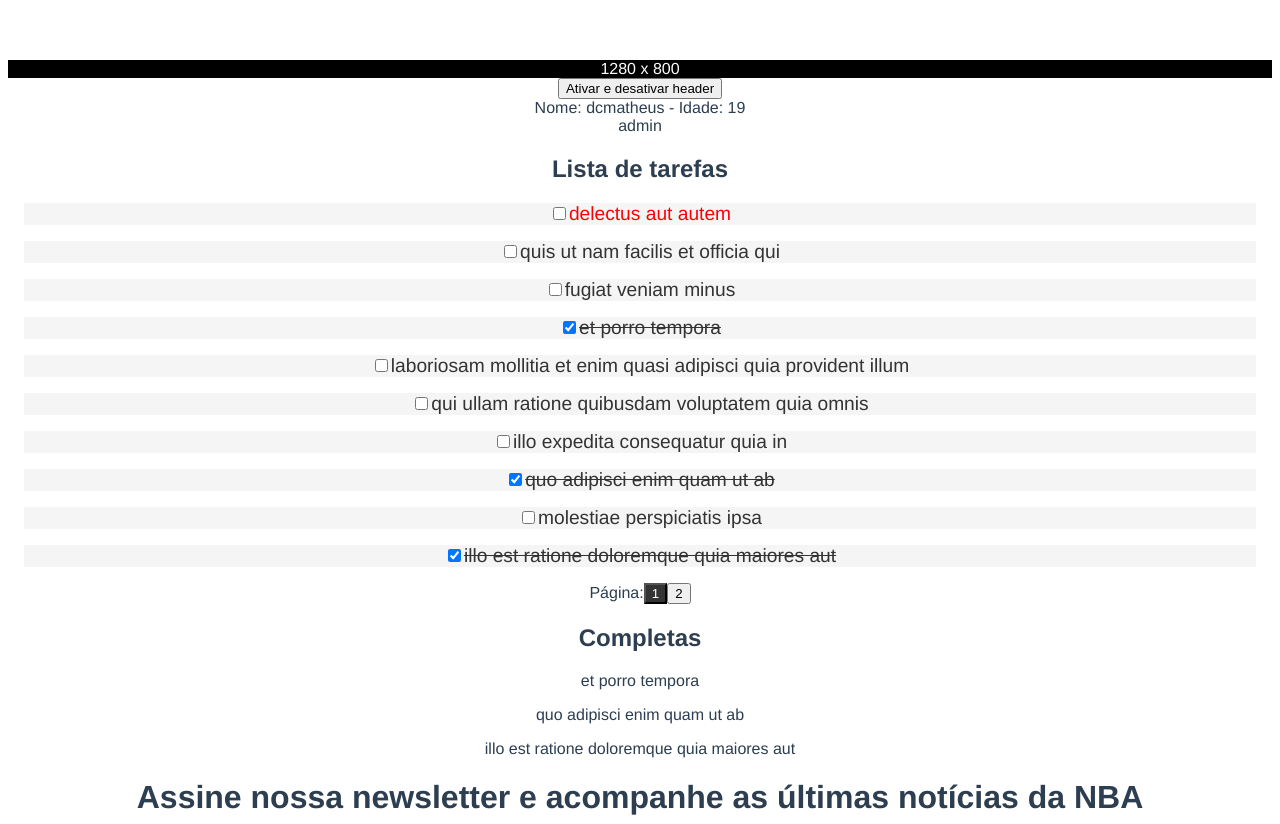
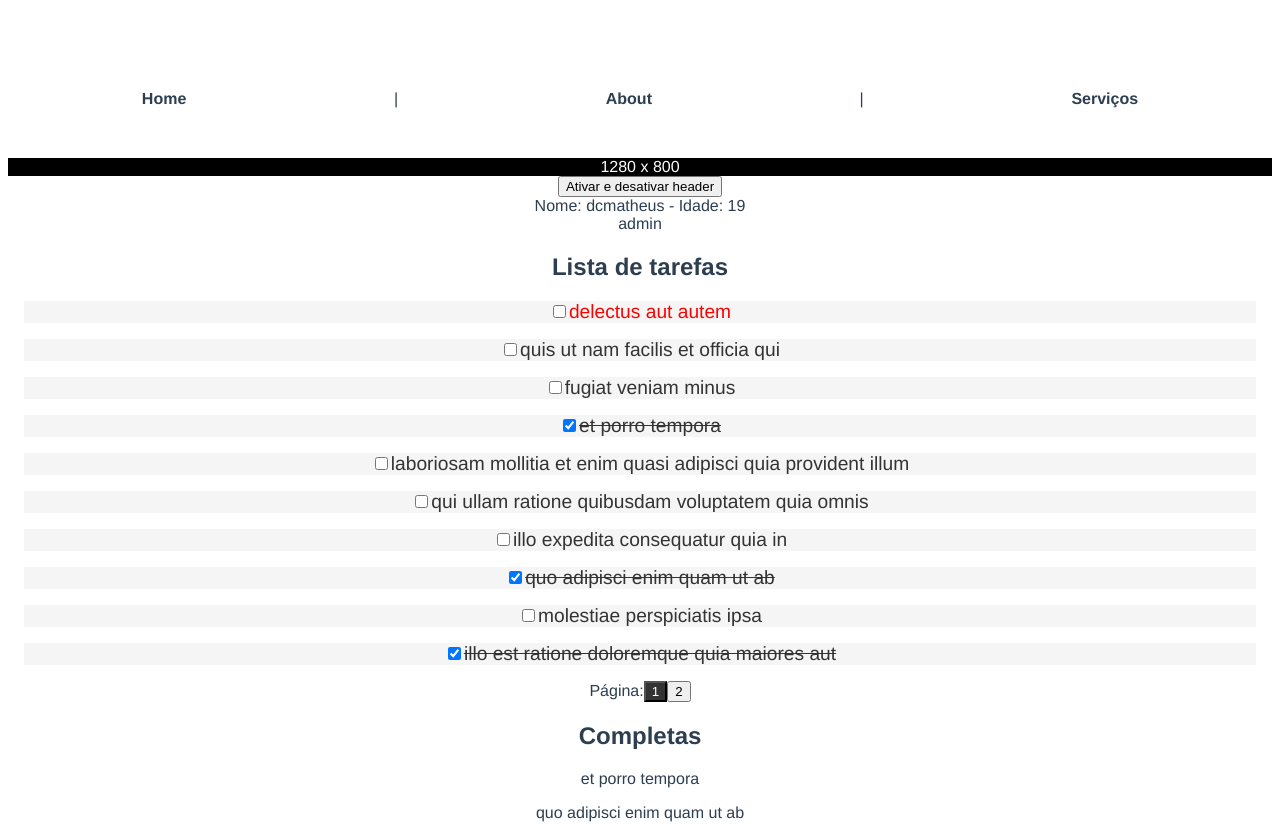
Before and after one commit to dcmatheus/vue-playground, a Vue app: page / in a window 1280 px wide. Shown: the top 824 px of the page. Built offline with nearby package versions, Linux system fonts and the light colour scheme.

Commit message:
Vue Rounter

```diff
--- a/package.json
+++ b/package.json
@@ -1,7 +1,6 @@
 {
   "name": "app",
   "version": "0.1.0",
-  "private": true,
   "scripts": {
     "serve": "vue-cli-service serve",
     "build": "vue-cli-service build",
@@ -9,13 +8,15 @@
   },
   "dependencies": {
     "core-js": "^3.8.3",
-    "vue": "^3.2.13"
+    "vue": "^3.2.13",
+    "vue-router": "^4.1.2"
   },
   "devDependencies": {
     "@typescript-eslint/eslint-plugin": "^5.4.0",
     "@typescript-eslint/parser": "^5.4.0",
     "@vue/cli-plugin-babel": "~5.0.0",
     "@vue/cli-plugin-eslint": "~5.0.0",
+    "@vue/cli-plugin-router": "~5.0.0",
     "@vue/cli-plugin-typescript": "~5.0.0",
     "@vue/cli-service": "~5.0.0",
     "@vue/eslint-config-airbnb": "^6.0.0",
--- a/src/App.vue
+++ b/src/App.vue
@@ -1,33 +1,12 @@
-<script lang="ts" setup>
-import { ref } from 'vue';
-import AppForm from './components/AppForm.vue';
-import TodoList from './components/TodoList.vue';
-import HeaderApp from './components/HeaderApp.vue';
-import UserComponent from './components/UserComponent.vue';
-import ContentCard from './components/ContentCard.vue';
-import BaseAlert from './components/BaseAlert.vue';
-
-const showHeader = ref(true);
-const showAlert = ref(true);
-
-function CloseAlert() { showAlert.value = false; }
-
-</script>
-
 <template>
-  <div>
-    <HeaderApp v-if="showHeader" />
-    <button @click="showHeader = !showHeader">Ativar e desativar header</button>
-    <UserComponent />
-    <TodoList />
-    <AppForm />
-    <ContentCard>
-      <template v-slot:title>Title</template>
-      <template v-slot:subtitle>subtitle</template>
-      Content
-    </ContentCard>
-    <BaseAlert v-if="showAlert" @close="CloseAlert" variant="success" />
-  </div>
+  <nav>
+    <RouterLink to="/">Home</RouterLink>
+    |
+    <RouterLink to="/about">About</RouterLink>
+    |
+    <RouterLink :to="{ name: 'services' }">Serviços</RouterLink>
+  </nav>
+  <RouterView/>
 </template>
 
 <style>
@@ -40,3 +19,18 @@ function CloseAlert() { showAlert.value = false; }
   margin-top: 60px;
 }
 </style>
+
+<style scoped>
+nav {
+  display: flex;
+  justify-content: space-around;
+  margin-bottom: 20px;
+  padding: 30px;
+}
+nav a {
+  color: #2c3e50;
+  text-decoration: none;
+  font-weight: bold;
+}
+
+</style>
--- a/src/main.ts
+++ b/src/main.ts
@@ -1,4 +1,5 @@
 import { createApp } from 'vue';
 import App from './App.vue';
+import router from './router';
 
-createApp(App).mount('#app');
+createApp(App).use(router).mount('#app');
--- /dev/null
+++ b/src/router/index.ts
@@ -0,0 +1,30 @@
+import { createRouter, createWebHashHistory, RouteRecordRaw } from 'vue-router';
+import HomeView from '../views/HomeView.vue';
+
+const routes: Array<RouteRecordRaw> = [
+  {
+    path: '/',
+    name: 'home',
+    component: HomeView,
+  },
+  {
+    path: '/about',
+    name: 'about',
+    // route level code-splitting
+    // this generates a separate chunk (about.[hash].js) for this route
+    // which is lazy-loaded when the route is visited.
+    component: () => import(/* webpackChunkName: "about" */ '../views/AboutView.vue'),
+  },
+  {
+    path: '/serviços',
+    name: 'services',
+    component: () => import('../views/ServicesView.vue'),
+  },
+];
+
+const router = createRouter({
+  history: createWebHashHistory(),
+  routes,
+});
+
+export default router;
--- /dev/null
+++ b/src/views/AboutView.vue
@@ -0,0 +1,5 @@
+<template>
+  <div class="about">
+    <h1>This is an about page</h1>
+  </div>
+</template>
--- /dev/null
+++ b/src/views/HomeView.vue
@@ -0,0 +1,30 @@
+<script lang="ts" setup>
+import { ref } from 'vue';
+import AppForm from '@/components/AppForm.vue';
+import TodoList from '@/components/TodoList.vue';
+import HeaderApp from '@/components/HeaderApp.vue';
+import UserComponent from '@/components/UserComponent.vue';
+import ContentCard from '@/components/ContentCard.vue';
+import BaseAlert from '@/components/BaseAlert.vue';
+
+const showHeader = ref(true);
+const showAlert = ref(true);
+
+function CloseAlert() { showAlert.value = false; }
+</script>
+
+<template>
+  <div>
+    <HeaderApp v-if="showHeader" />
+    <button @click="showHeader = !showHeader">Ativar e desativar header</button>
+    <UserComponent />
+    <TodoList />
+    <AppForm />
+    <ContentCard>
+      <template v-slot:title>Title</template>
+      <template v-slot:subtitle>subtitle</template>
+      Content
+    </ContentCard>
+    <BaseAlert v-if="showAlert" @close="CloseAlert" variant="success" />
+  </div>
+</template>
--- /dev/null
+++ b/src/views/ServicesView.vue
@@ -0,0 +1,5 @@
+<template>
+<h1>
+  Serviços
+</h1>
+</template>
```
Also changed, not shown: 1 other file (tests, documents, lock files or other folders).
